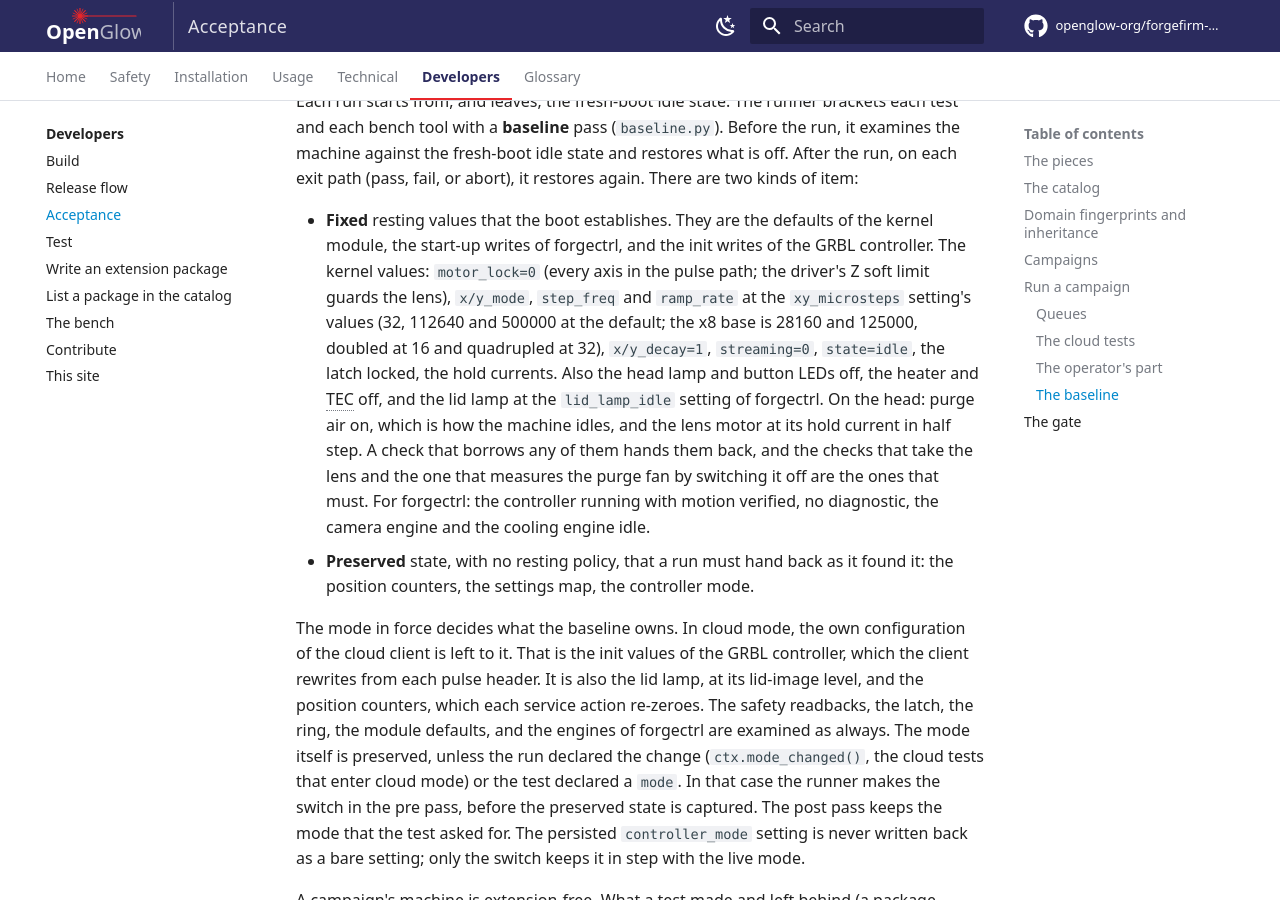
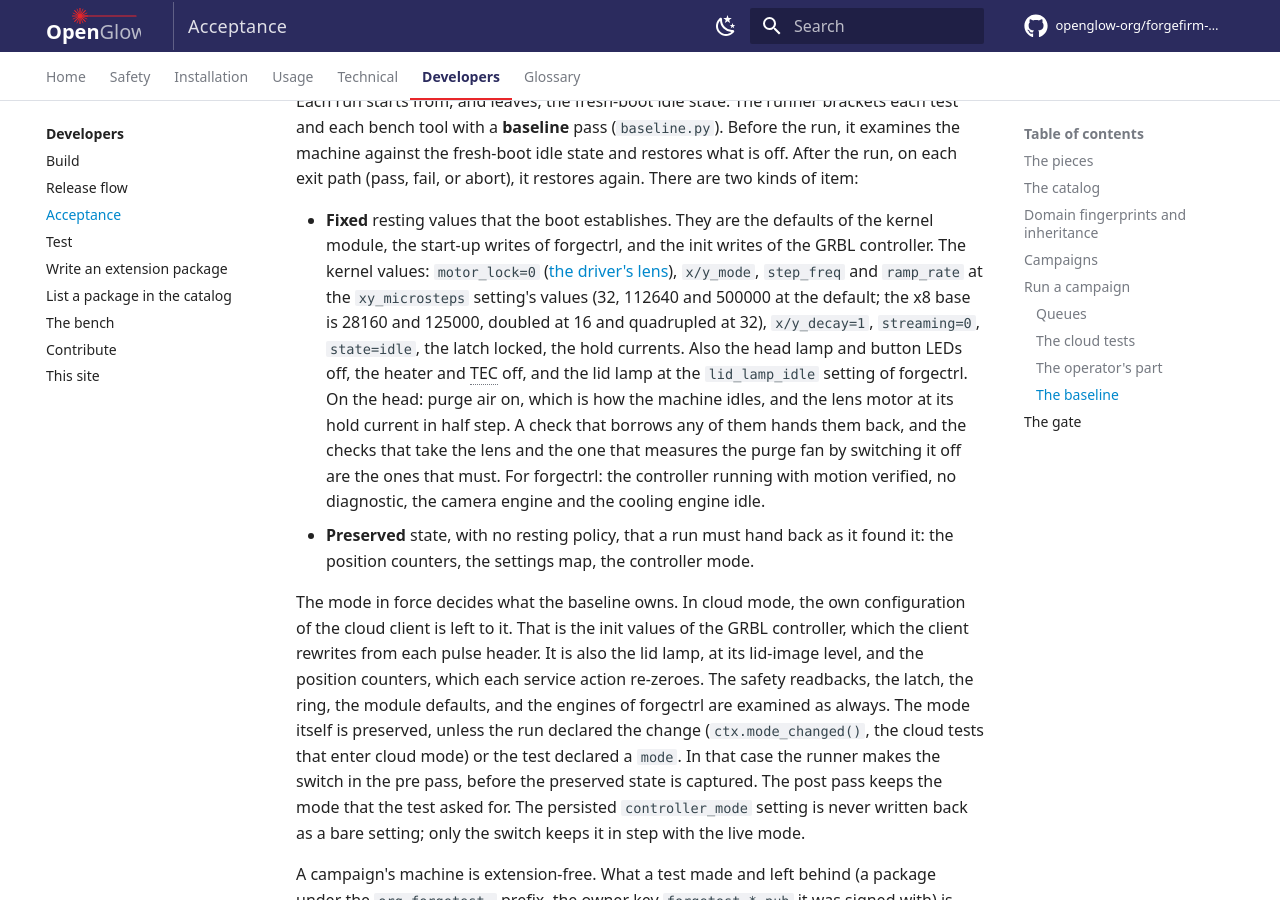
Before and after one commit to openglow-org/forgefirm-docs, an MkDocs documentation site: the page built from docs/developers/acceptance.md, in a window 1280 px wide and 900 px high, scrolled down 8098 px. Built offline with MkDocs 1.6.1 and Material for MkDocs 9.7.7, drawn with Linux system fonts in a browser that asks for light colours; comment, search, counter and statistics services are not loaded.

Commit message:
Acceptance: the baseline's motor_lock links to the driver's lens, which owns the write
Docs only. The baseline's fixed values gave motor_lock=0 with the
driver's reason for it (every axis in the pulse path, the Z soft limit
guarding the lens), the fact the grblHAL driver page holds under The
lens (Z): the driver writes cnc/motor_lock 0 at its start, and its Z
soft limit is always on. The baseline judges the value, so the value
stays; the reason is the driver page's.

- developers/acceptance.md, The baseline: motor_lock=0 links to the
  grblHAL driver page's The lens (Z) in place of the restated reason.

Proof: python -B scripts/check-style.py (style: clean), python -B
scripts/check-interfaces.py (interfaces: clean (245 checked)), and
the strict zensical build (No issues found; the built page links to
../../technical/forgefirm/grblhal-driver/#the-lens-z, an id the driver
page carries) on the committed tree. The value is FIXED_SYSFS in
forgefirm's forgetest/forgetest/baseline.py. A grep of docs/ for
motor_lock finds the reason for the driver's write on the driver page
alone.

Acceptance: none; docs only.

```diff
--- a/docs/developers/acceptance.md
+++ b/docs/developers/acceptance.md
@@ -352,8 +352,8 @@ item:
 
 - **Fixed** resting values that the boot establishes. They are the defaults
   of the kernel module, the start-up writes of forgectrl, and the init
-  writes of the GRBL controller. The kernel values: `motor_lock=0` (every
-  axis in the pulse path; the driver's Z soft limit guards the lens),
+  writes of the GRBL controller. The kernel values: `motor_lock=0`
+  ([the driver's lens](../technical/forgefirm/grblhal-driver.md#the-lens-z)),
   `x/y_mode`, `step_freq` and `ramp_rate` at the `xy_microsteps` setting's
   values (32, 112640 and 500000 at the default; the x8 base is 28160 and
   125000, doubled at 16 and quadrupled at 32), `x/y_decay=1`, `streaming=0`,
```
